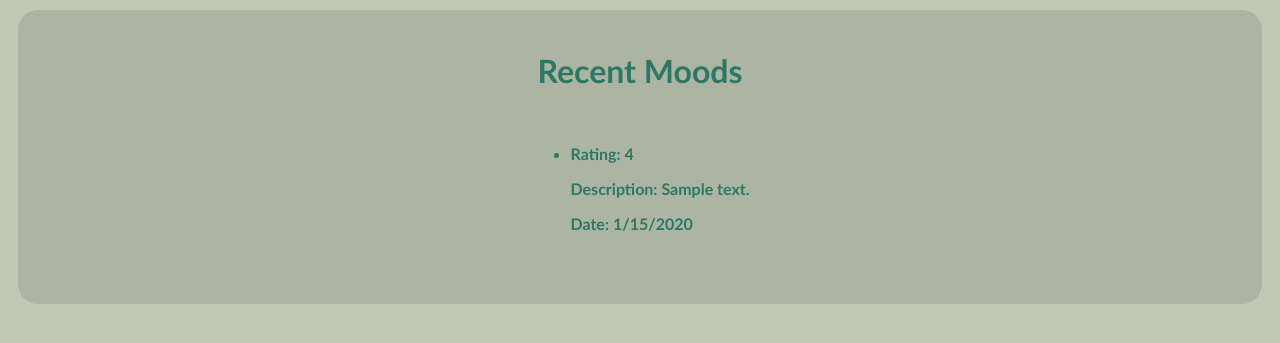
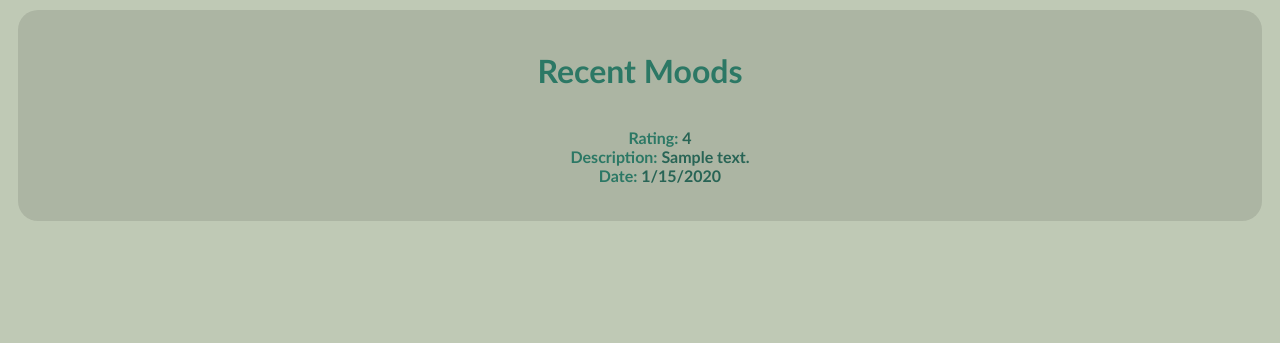
Before and after one commit to qkas/DayLogger, a Node server app: page /memories in a window 1280 px wide. Shown: the part 65-408 px from the top of the page. Run offline with Node 20, Linux system fonts and the light colour scheme; a user stored in the database is signed in; tables that the repository leaves empty hold one stand-in row (values such as "Sample post"); some libraries are stand-ins or nearby versions.

Commit message:
Styled memory entries

```diff
--- a/public/css/style.css
+++ b/public/css/style.css
@@ -167,3 +167,15 @@ form input:focus {
     align-items: center;
     flex-direction: column;
 }
+
+.mood ul {
+    display: flex;
+    justify-content: center;
+    align-items: center;
+    flex-direction: column;
+    list-style-type: none;
+}
+
+.mood span {
+    color: #286455;
+}
--- a/views/memories.ejs
+++ b/views/memories.ejs
@@ -11,18 +11,19 @@
     <%- include('partials/header') %>
     <div class="wrapper">
     <h1>Recent Moods</h1>
-    <ul>
+    <div class="mood-container">
         <% moods.forEach(mood=> { %>
-            <li>
-                <p>Rating: <%= mood.rating %></p>
-                <% if (mood.description) { %>
-                    <p>Description: <%= mood.description %></p>
+            <div class="mood">
+                <ul>
+                    <li>Rating: <span><%= mood.rating %></span></li>
+                    <% if (mood.description) { %>
+                        <li>Description: <span><%= mood.description %></span></li>
                     <% } %>
-                        <p>Date: <%= mood.date.toLocaleDateString() %></p>
-                    <br>
-            </li>
-            <% }); %>
-    </ul>
+                    <li>Date: <span><%= mood.date.toLocaleDateString() %></span></li>
+                </ul>
+            </div>
+        <% }); %>
+    </div>
 </div>
 </body>
 
```
